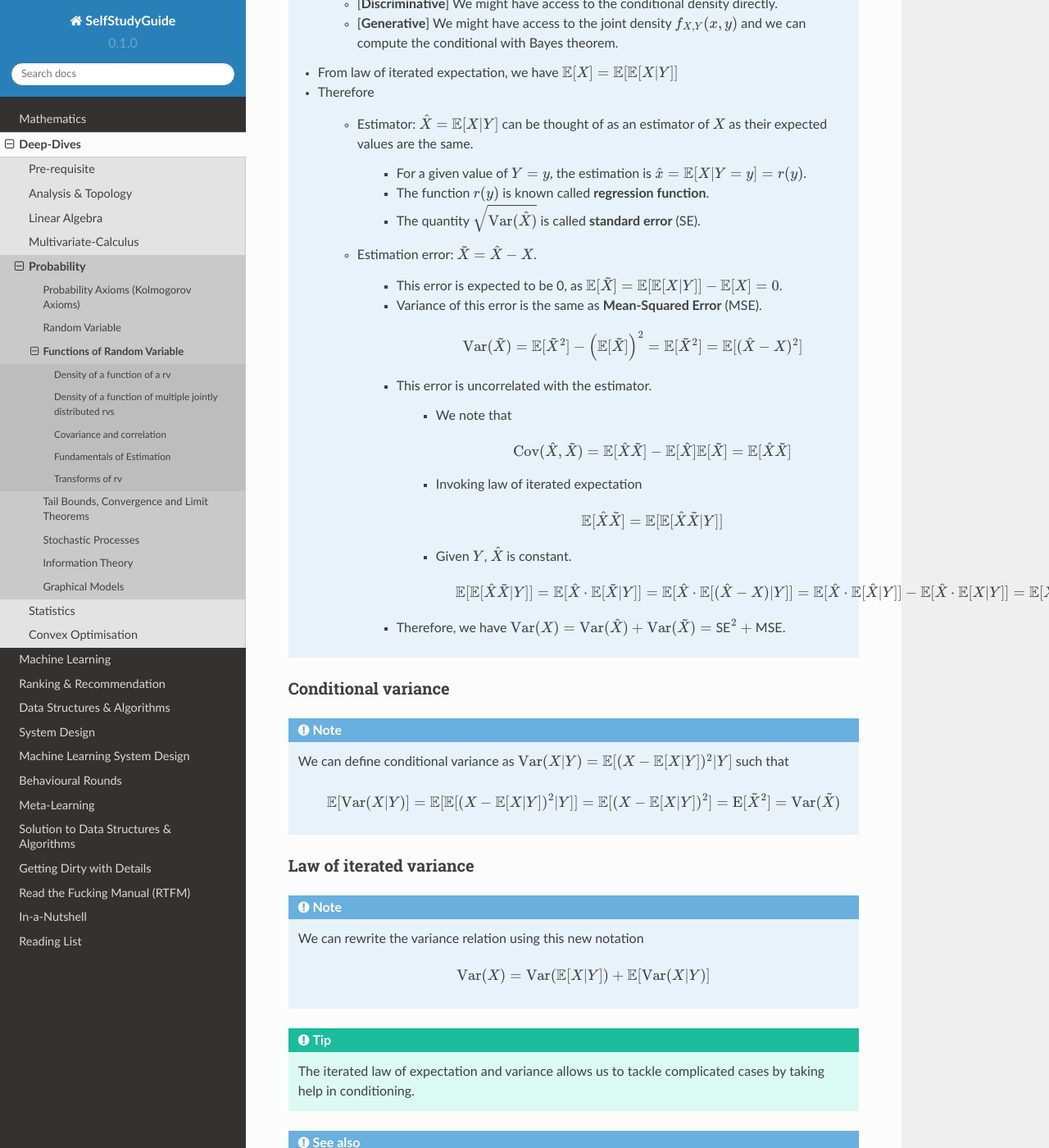
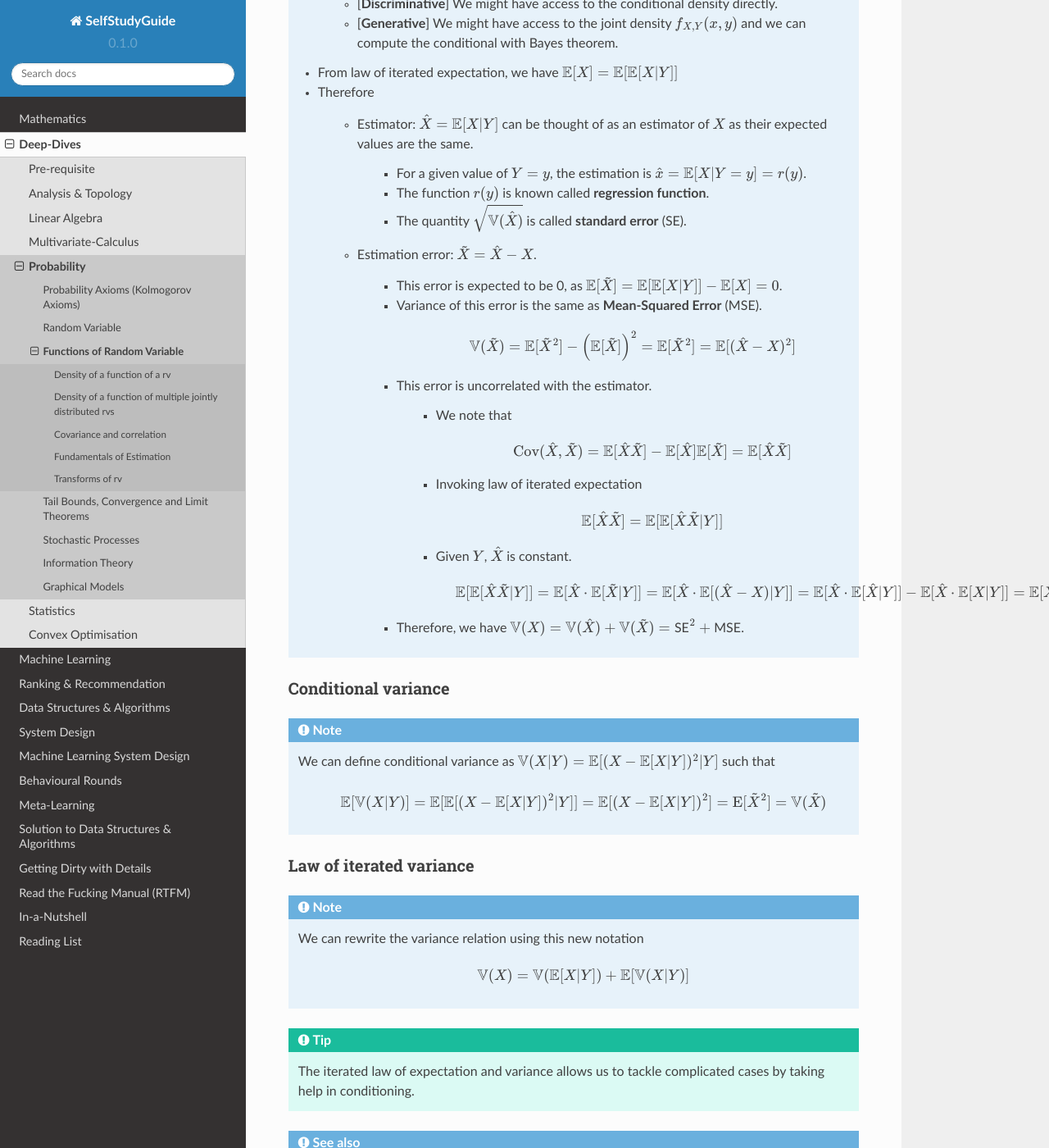
Before and after one commit to uselesstechjunks/leetcode, a Sphinx documentation site: the page built from docs/source/math/prob/func.rst, in a window 1280 px wide and 1400 px high, scrolled down 4974 px. Shown: the whole window at 82% size. Built offline with Sphinx 7.4.7 and the Read the Docs theme 2.0.0, drawn with Linux system fonts in a browser that asks for light colours; some of the changed text lies outside the part shown.

Commit message:
Update func.rst

```diff
--- a/docs/source/math/prob/func.rst
+++ b/docs/source/math/prob/func.rst
@@ -108,18 +108,18 @@ Covariance is defined between two rvs as :math:`\mathrm{Cov}(X,Y)=\mathbb{E}[(X-
 	* :math:`\mathrm{Cov}(X,Y)=\mathbb{E}[XY]-\mathbb{E}[X]\mathbb{E}[Y]`.
 
 		* Proof follows from expanding the expression in definition.
-	* :math:`\mathrm{Cov}(X,X)=\mathrm{Var}(X)`.
+	* :math:`\mathrm{Cov}(X,X)=\mathbb{V}(X)`.
 	* :math:`\mathrm{Cov}(X,aY+b)=a\cdot\mathrm{Cov}(X,Y)`.
 	* :math:`\mathrm{Cov}(X,Y+Z)=\mathrm{Cov}(X,Y)+\mathrm{Cov}(X,Z)`.
-	* :math:`\mathrm{Var}(X+Y)=\mathrm{Var}(X)+\mathrm{Var}(Y)+\mathrm{Cov}(X,Y)`.
+	* :math:`\mathbb{V}(X+Y)=\mathbb{V}(X)+\mathbb{V}(Y)+\mathrm{Cov}(X,Y)`.
 	* In general
 
-		.. math:: \mathrm{Var}\left(\sum_{i=1}^n X_i\right)=\sum_{i=1}^n \mathrm{Var}(X_i)+\sum_{i=1}^n\sum_{j=1, i\neq j}^n\mathrm{Cov}(X_i,Y_j)
+		.. math:: \mathbb{V}\left(\sum_{i=1}^n X_i\right)=\sum_{i=1}^n \mathbb{V}(X_i)+\sum_{i=1}^n\sum_{j=1, i\neq j}^n\mathrm{Cov}(X_i,Y_j)
 
 .. note::
 	* Correlation is defined as the normalised version of covariance
 
-		.. math:: \rho(X,Y)=\frac{\mathrm{Cov}(X,Y)}{\sqrt{\mathrm{Var}(X)\mathrm{Var}(Y)}}.
+		.. math:: \rho(X,Y)=\frac{\mathrm{Cov}(X,Y)}{\sqrt{\mathbb{V}(X)\mathbb{V}(Y)}}.
 	* We have :math:`|\rho(X,Y)|\leq 1`.
 
 		* Let :math:`\tilde{X}=X-\mathbb{E}[X]` and :math:`\tilde{Y}=Y-\mathbb{E}[Y]` be the centered rvs.
@@ -170,13 +170,13 @@ Estimation using conditional expectation
 
 			* For a given value of :math:`Y=y`, the estimation is :math:`\hat{x}=\mathbb{E}[X|Y=y]=r(y)`.
 			* The function :math:`r(y)` is known called **regression function**.
-			* The quantity :math:`\sqrt{\mathrm{Var}(\hat{X})}` is called **standard error** (SE).
+			* The quantity :math:`\sqrt{\mathbb{V}(\hat{X})}` is called **standard error** (SE).
 		* Estimation error: :math:`\tilde{X}=\hat{X}-X`.
 
 			* This error is expected to be 0, as :math:`\mathbb{E}[\tilde{X}]=\mathbb{E}[\mathbb{E}[X|Y]]-\mathbb{E}[X]=0`.
 			* Variance of this error is the same as **Mean-Squared Error** (MSE).
 
-				.. math:: \mathrm{Var}(\tilde{X})=\mathbb{E}[\tilde{X}^2]-\left(\mathbb{E}[\tilde{X}]\right)^2=\mathbb{E}[\tilde{X}^2]=\mathbb{E}[(\hat{X}-X)^2]
+				.. math:: \mathbb{V}(\tilde{X})=\mathbb{E}[\tilde{X}^2]-\left(\mathbb{E}[\tilde{X}]\right)^2=\mathbb{E}[\tilde{X}^2]=\mathbb{E}[(\hat{X}-X)^2]
 			* This error is uncorrelated with the estimator.
 
 				* We note that
@@ -188,15 +188,15 @@ Estimation using conditional expectation
 				* Given :math:`Y`, :math:`\hat{X}` is constant.
 
 					.. math:: \mathbb{E}[\mathbb{E}[\hat{X}\tilde{X}|Y]]=\mathbb{E}[\hat{X}\cdot\mathbb{E}[\tilde{X}|Y]]=\mathbb{E}[\hat{X}\cdot\mathbb{E}[(\hat{X}-X)|Y]]=\mathbb{E}[\hat{X}\cdot\mathbb{E}[\hat{X}|Y]]-\mathbb{E}[\hat{X}\cdot\mathbb{E}[X|Y]]=\mathbb{E}[\hat{X}^2]-\mathbb{E}[\hat{X}^2]=0
-			* Therefore, we have :math:`\mathrm{Var}(X)=\mathrm{Var}(\hat{X})+\mathrm{Var}(\tilde{X})=\text{SE}^2+\text{MSE}`.
+			* Therefore, we have :math:`\mathbb{V}(X)=\mathbb{V}(\hat{X})+\mathbb{V}(\tilde{X})=\text{SE}^2+\text{MSE}`.
 
 Conditional variance
 ========================================================================
 
 .. note::
-	We can define conditional variance as :math:`\mathrm{Var}(X|Y)=\mathbb{E}[(X-\mathbb{E}[X|Y])^2|Y]` such that
+	We can define conditional variance as :math:`\mathbb{V}(X|Y)=\mathbb{E}[(X-\mathbb{E}[X|Y])^2|Y]` such that
 
-		.. math:: \mathbb{E}[\mathrm{Var}(X|Y)]=\mathbb{E}[\mathbb{E}[(X-\mathbb{E}[X|Y])^2|Y]]=\mathbb{E}[(X-\mathbb{E}[X|Y])^2]=\mathrm{E}[\tilde{X}^2]=\mathrm{Var}(\tilde{X})
+		.. math:: \mathbb{E}[\mathbb{V}(X|Y)]=\mathbb{E}[\mathbb{E}[(X-\mathbb{E}[X|Y])^2|Y]]=\mathbb{E}[(X-\mathbb{E}[X|Y])^2]=\mathrm{E}[\tilde{X}^2]=\mathbb{V}(\tilde{X})
 
 Law of iterated variance
 ========================================================================
@@ -204,13 +204,13 @@ Law of iterated variance
 .. note::
 	We can rewrite the variance relation using this new notation
 
-		.. math:: \mathrm{Var}(X)=\mathrm{Var}(\mathbb{E}[X|Y])+\mathbb{E}[\mathrm{Var}(X|Y)]
+		.. math:: \mathbb{V}(X)=\mathbb{V}(\mathbb{E}[X|Y])+\mathbb{E}[\mathbb{V}(X|Y)]
 
 .. tip::
 	The iterated law of expectation and variance allows us to tackle complicated cases by taking help in conditioning.
 
 .. seealso::
-	* A coin with unknown probability of head is tossed :math:`n` times. The probability is known to be uniform in :math:`[0,1]`. Let :math:`X` is the total number of heads. Find :math:`\mathbb{E}[X]` and :math:`\mathrm{Var}(X)`.
+	* A coin with unknown probability of head is tossed :math:`n` times. The probability is known to be uniform in :math:`[0,1]`. Let :math:`X` is the total number of heads. Find :math:`\mathbb{E}[X]` and :math:`\mathbb{V}(X)`.
 
 ******************************************************************************************
 Transforms of rv
```
